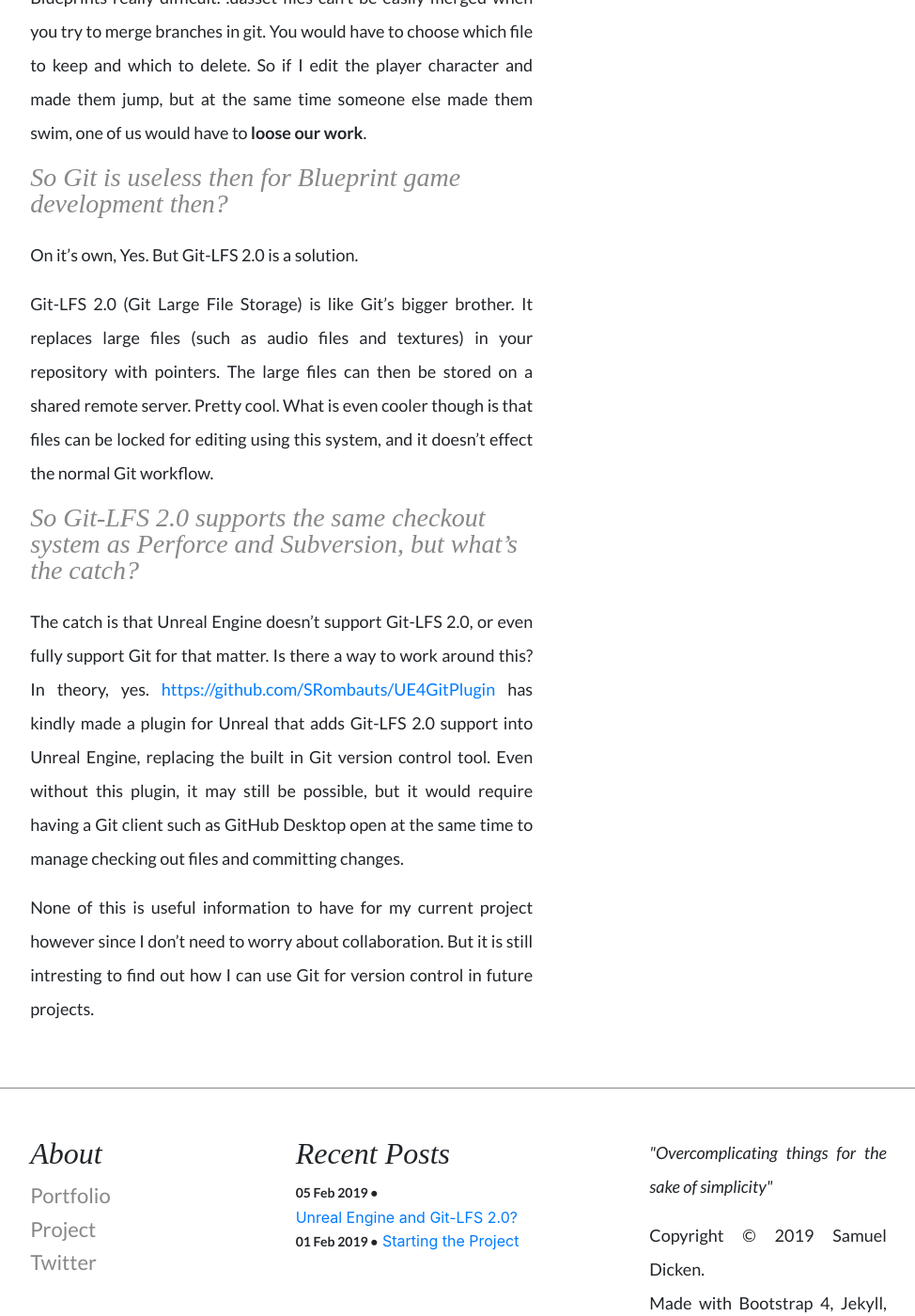
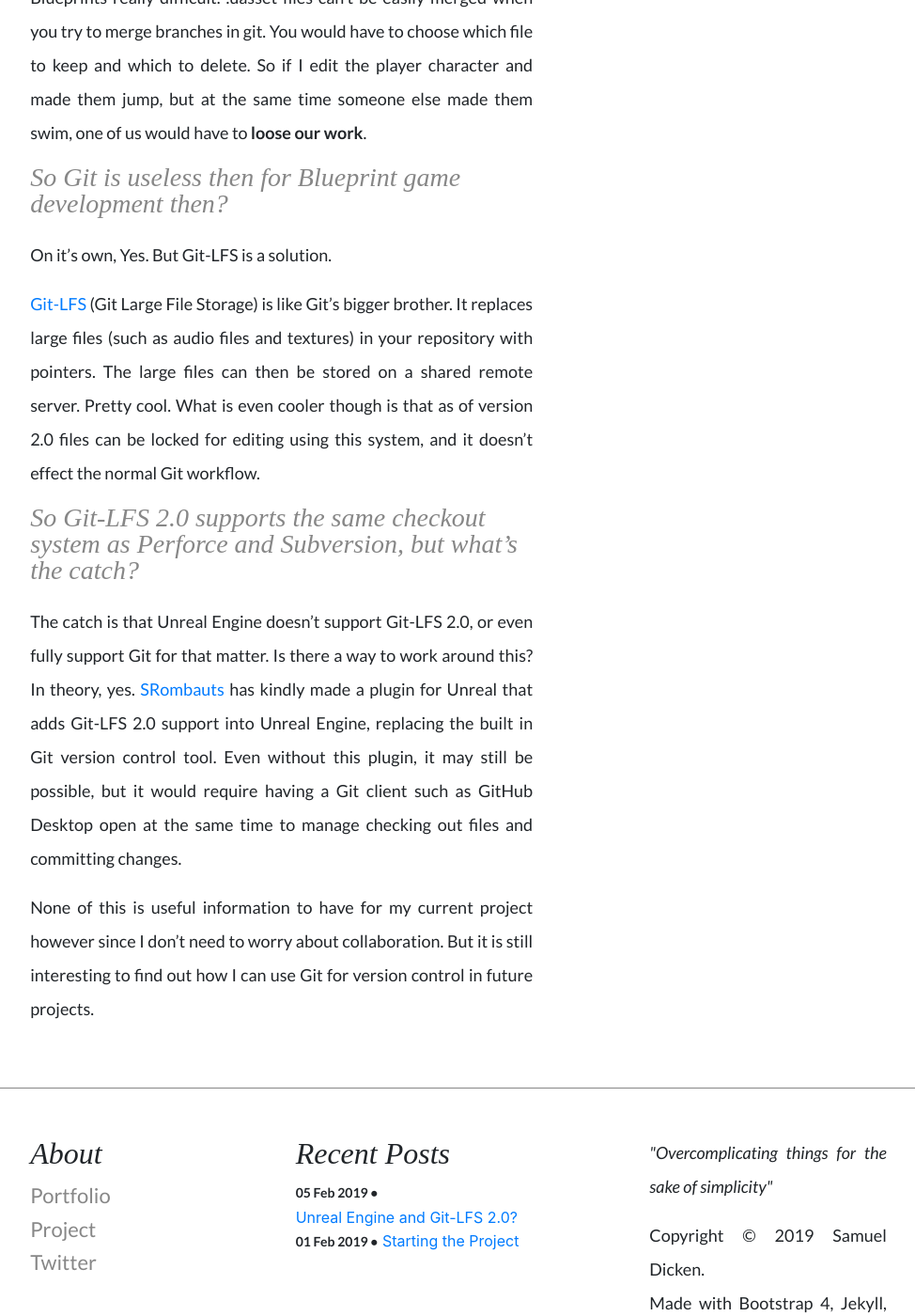
Before and after one commit to ProfessorDudley/FinalYearProject, a Jekyll site: the page built from _posts/2019-02-05-git-lfs-can-lock-files.md, in a window 1280 px wide and 1400 px high, scrolled down 678 px. Shown: the whole window at 94% size, without its empty margins (152-1126 px from the left). Built offline with Jekyll 4.4.1, drawn with Linux system fonts in a browser that asks for light colours; nearby versions of some CDN libraries; some of the changed text lies outside the part shown.

Commit message:
updating markdown links

```diff
--- a/_posts/2019-02-05-git-lfs-can-lock-files.md
+++ b/_posts/2019-02-05-git-lfs-can-lock-files.md
@@ -15,18 +15,18 @@
 
 ### So I was doing some reading up on GitHub...
 
-I was trying to find out how git can be used with unreal engine. Git encourages [https://nvie.com/posts/a-successful-git-branching-model/](parallel development) using a branch based version control system. What this means is everyone who is collaborating on a project have their own local copies of the project, including all the branches. It isn't possible to lock files for editing like in Perforce or Subversion.
+I was trying to find out how git can be used with unreal engine. Git encourages [parallel development](https://nvie.com/posts/a-successful-git-branching-model/) using a branch based version control system. What this means is everyone who is collaborating on a project have their own local copies of the project, including all the branches. It isn't possible to lock files for editing like in Perforce or Subversion.
 
 This limitation makes working with git in Unreal Engine and Blueprints really difficult. .uasset files can't be easily merged when you try to merge branches in git. You would have to choose which file to keep and which to delete. So if I edit the player character and made them jump, but at the same time someone else made them swim, one of us would have to **loose our work**.
 
 #### So Git is useless then for Blueprint game development then?
 
-On it's own, Yes. But Git-LFS 2.0 is a solution.
+On it's own, Yes. But Git-LFS is a solution.
 
-Git-LFS 2.0 (Git Large File Storage) is like Git's bigger brother. It replaces large files (such as audio files and textures) in your repository with pointers. The large files can then be stored on a shared remote server. Pretty cool. What is even cooler though is that files can be locked for editing using this system, and it doesn't effect the normal Git workflow.
+[Git-LFS](https://github.blog/2017-03-02-git-lfs-2-0-0-released/) (Git Large File Storage) is like Git's bigger brother. It replaces large files (such as audio files and textures) in your repository with pointers. The large files can then be stored on a shared remote server. Pretty cool. What is even cooler though is that as of version 2.0 files can be locked for editing using this system, and it doesn't effect the normal Git workflow.
 
 #### So Git-LFS 2.0 supports the same checkout system as Perforce and Subversion, but what's the catch?
 
-The catch is that Unreal Engine doesn't support Git-LFS 2.0, or even fully support Git for that matter. Is there a way to work around this? In theory, yes. [https://github.com/SRombauts/UE4GitPlugin](SRombauts) has kindly made a plugin for Unreal that adds Git-LFS 2.0 support into Unreal Engine, replacing the built in Git version control tool. Even without this plugin, it may still be possible, but it would require having a Git client such as GitHub Desktop open at the same time to manage checking out files and committing changes.
+The catch is that Unreal Engine doesn't support Git-LFS 2.0, or even fully support Git for that matter. Is there a way to work around this? In theory, yes. [SRombauts](https://github.com/SRombauts/UE4GitPlugin) has kindly made a plugin for Unreal that adds Git-LFS 2.0 support into Unreal Engine, replacing the built in Git version control tool. Even without this plugin, it may still be possible, but it would require having a Git client such as GitHub Desktop open at the same time to manage checking out files and committing changes.
 
-None of this is useful information to have for my current project however since I don't need to worry about collaboration. But it is still intresting to find out how I can use Git for version control in future projects.
+None of this is useful information to have for my current project however since I don't need to worry about collaboration. But it is still interesting to find out how I can use Git for version control in future projects.
```
